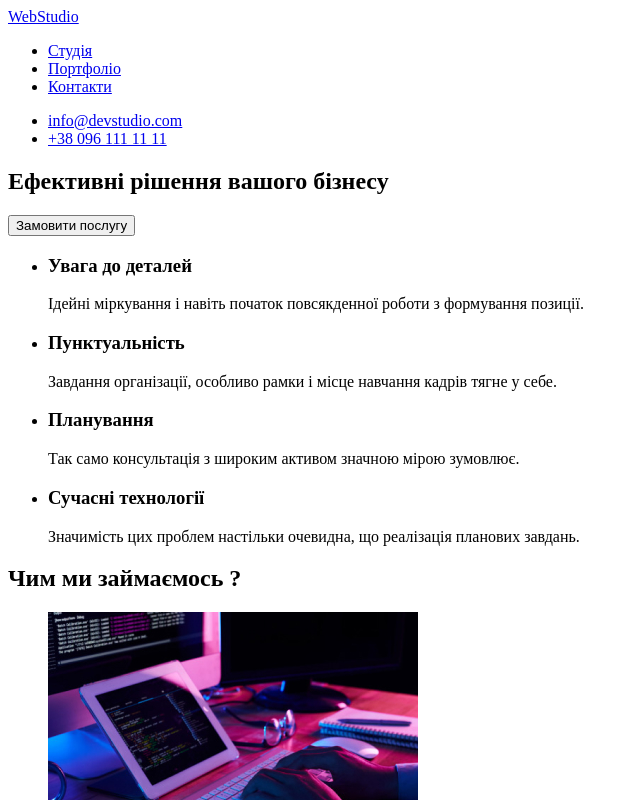
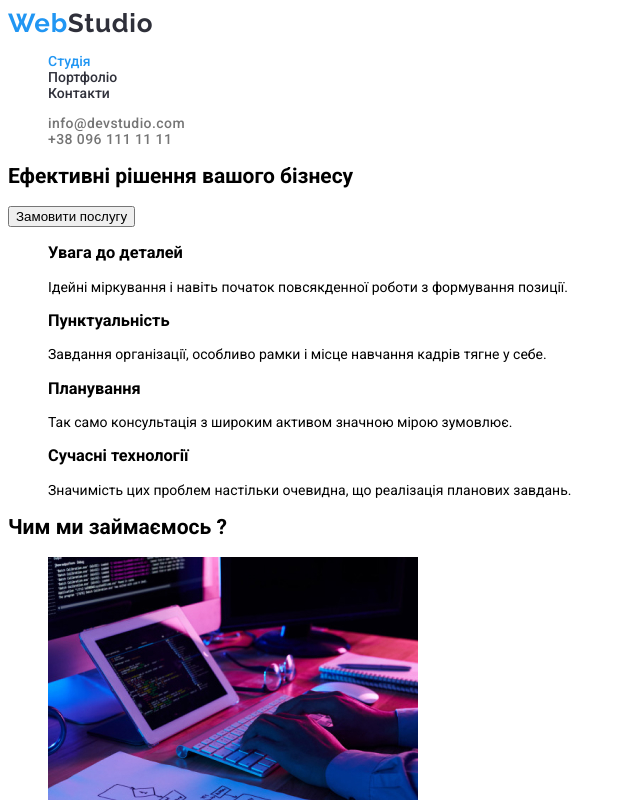
Before and after one commit to xenonsequences/kolisnichenko-dmytro-IPZ-32, a plain HTML site: page index.html in a window 1280 px wide. Shown: the top 800 px of the page, without its empty margins (0-640 px from the left). Drawn offline with Linux system fonts and the light colour scheme.

Commit message:
firstcommit
Закинув частину лаби

```diff
--- /dev/null
+++ b/css/styles.css
@@ -0,0 +1,83 @@
+:root {
+    --primary-color: #212121;
+    --secondary-color: #757575;
+    --background-primary-color: #FFFFFF;
+    --background-secondary-color: #2F303A;
+    --accent-color: #2196F3;
+    --transpent-color: #FFFFFF99;
+    --inactive-color: #F5F4FA;
+}
+
+html {
+    box-sizing: border-box;
+    font-size: 14px;
+}
+
+body {
+    font-family: 'Roboto';
+    font-style: normal;
+    line-height: normal;
+    font-size: 14px;
+    size: 14px;
+}
+
+li {
+    list-style-type: none;
+}
+
+a {
+    text-decoration: none;
+    color: #2F303A;
+}
+
+
+/* HEADER */
+
+span {
+    font-family: 'Raleway', sans-serif;
+    color: var(--accent-color);
+    font-size: 26px;
+    font-weight: 700;
+    line-height: 31px;
+    letter-spacing: 0.03em;
+    text-decoration: none;
+}
+
+.header-webstudio {
+    font-family: 'Raleway', sans-serif;
+    font-size: 26px;
+    font-weight: 700;
+    letter-spacing: 0.03em;
+}
+
+.nav-menu {
+    color: var(--primary-color);
+    font-size: 14px;
+    font-weight: 500;
+}
+
+.nav-menu .link:hover,
+.link:active,
+.link:focus {
+    color:var(--accent-color);
+    transition: 300ms ease-in;
+}
+
+.header-info .header-contact:hover,
+.header-contact:active
+.header-contact:focus {
+    color: var(--accent-color);
+    transition: 300ms ease-in;
+}
+
+.header-contact {
+    color: var(--secondary-color);
+    font-weight: 500;
+    letter-spacing: 0.03em;
+    transition: 300ms ease-in;
+    text-decoration: none;
+}
+
+.active-link {
+    color: var(--accent-color);
+}
--- a/index.html
+++ b/index.html
@@ -3,53 +3,57 @@
   <head>
     <meta charset="UTF-8">
     <meta name="viewport" content="width=device-width, initial-scale=1.0">
-    <title>Document</title>
+    <title>Студія</title>
+    <link rel="preconnect" href="https://fonts.googleapis.com">
+    <link rel="preconnect" href="https://fonts.gstatic.com" crossorigin>
+    <link href="https://fonts.googleapis.com/css2?family=Raleway:wght@700&family=Roboto:wght@400;500;700;900&display=swap" rel="stylesheet">
+    <link rel="stylesheet" href="css/styles.css">
   </head>
 
   <body>
 
     <header class="header">
-      <a href="index.html">WebStudio</a>
+      <a class="header-webstudio" href="index.html"><span>Web</span>Studio</a>
        <nav>
-         <ul>
-          <li><a href="#">Студія</a></li>
-          <li><a href="#">Портфоліо</a></li>
-          <li><a href="#">Контакти</a></li>
+         <ul class="nav-menu">
+          <li><a class="active-link" href="index.html">Студія</a></li>
+          <li><a class="link" href="portfolio.html">Портфоліо</a></li>
+          <li><a class="link" href="#">Контакти</a></li>
          </ul>
        </nav>
-       <ul>
-        <li><a href="mailto:info@devstudio.com">info@devstudio.com</a></li>
-        <li><a href="tel:+380961111111">+38 096 111 11 11</a></li>
+       <ul class="header-info">
+        <li><a class="header-contact" href="mailto:info@devstudio.com">info@devstudio.com</a></li>
+        <li><a class="header-contact" href="tel:+380961111111">+38 096 111 11 11</a></li>
        </ul>
     </header>
 
     <main class="main">
-      <section>
+      <section class="title-text">
         <h1>Ефективні рішення вашого бізнесу</h1>
-        <button type="button">Замовити послугу</button>
+        <button class="button-center" type="button">Замовити послугу</button>
       </section>
       <section>
         <ul>
           <li>
-            <h3>Увага до деталей</h3>
-            <p>Ідейні міркування і навіть початок повсякденної роботи з формування позиції.</p>
+            <h3 class="feature-main">Увага до деталей</h3>
+            <p class="feature-text">Ідейні міркування і навіть початок повсякденної роботи з формування позиції.</p>
           </li>
           <li>
-            <h3>Пунктуальність</h3>
-            <p>Завдання організації, особливо рамки і місце навчання кадрів тягне у себе.</p>
+            <h3 class="feature-main">Пунктуальність</h3>
+            <p class="feature-text">Завдання організації, особливо рамки і місце навчання кадрів тягне у себе.</p>
           </li>
           <li>
-            <h3>Планування</h3>
-            <p>Так само консультація з широким активом значною мірою зумовлює.</p>
+            <h3 class="feature-main">Планування</h3>
+            <p class="feature-text">Так само консультація з широким активом значною мірою зумовлює.</p>
           </li>
           <li>
-            <h3>Сучасні технології</h3>
-            <p>Значимість цих проблем настільки очевидна, що реалізація планових завдань.</p>
+            <h3 class="feature-main">Сучасні технології</h3>
+            <p class="feature-text">Значимість цих проблем настільки очевидна, що реалізація планових завдань.</p>
           </li>
         </ul>
       </section>
       <section>
-        <h2>Чим ми займаємось ?</h2>
+        <h2 class="job-header">Чим ми займаємось ?</h2>
         <ul>
           <li><img src="images/box_1.jpg" alt="programming" width="370" height="294"></li>
           <li><img src="images/box_2.jpg" alt="desighning" width="370" height="294"></li>
@@ -57,27 +61,27 @@
         </ul>
       </section>
       <section>
-        <h2>Наша команда</h2>
+        <h2 class="team-cards">Наша команда</h2>
         <ul>
-          <li>
+          <li class="person">
             <img src="images/team_card_1.jpg" alt="Igor_Demyanchenko" width="270" height="260">
-            <h3>Ігор Дем'яненко</h3>
-            <p>Product Designer</p>
+            <h3 class="person-name">Ігор Дем'яненко</h3>
+            <p class="person-job">Product Designer</p>
           </li>
-          <li>
+          <li class="person">
             <img src="images/team_card_2.jpg" alt="Olga_Repina" width="270" height="260">
-            <h3>Ольга Рєпіна</h3>
-            <p>Frontend Developer</p>
+            <h3 class="person-name">Ольга Рєпіна</h3>
+            <p class="person-job">Frontend Developer</p>
           </li>
-          <li>
+          <li class="person">
             <img src="images/team_card_3.jpg" alt="Mykola_Tarasov" width="270" height="260">
-            <h3>Микола Тарасов</h3>
-            <p>Marketing</p>
+            <h3 class="person-name">Микола Тарасов</h3>
+            <p class="person-job">Marketing</p>
           </li>
-          <li>
+          <li class="person">
             <img src="images/team_card_4.jpg" alt="Michael_Ermakov" width="270" height="260">
-            <h3>Михайло Єрмаков</h3>
-            <p>UI Designer</p>
+            <h3 class="person-name">Михайло Єрмаков</h3>
+            <p class="person-job">UI Designer</p>
           </li>
         </ul>
       </section>
@@ -85,11 +89,11 @@
     </main>
 
     <footer class="footer">
-      <a href="index.html">WebStudio</a>
+      <a class="footer-webstudio" href="index.html"><span>Web</span>Studio</a>
       <address>
-        <p>м.Київ, пр-т Лесі Українки, 26</p>
-        <a href="info@devstudio.com">info@devstudio.com</a>
-        <a href="+380961111111">+38 096 111 11 11</a>
+        <p class="footer-text">м.Київ, пр-т Лесі Українки, 26</p>
+        <a class="footer-contact" href="info@devstudio.com">info@devstudio.com</a>
+        <a class="footer-contact" href="+380961111111">+38 096 111 11 11</a>
       </address>
     </footer>
 
```
Also changed, not shown: portfolio.html (added, +99 -0 lines), images/project_1.jpg (added), images/project_2.jpg (added), images/project_3.jpg (added), images/project_4.jpg (added), images/project_5.jpg (added), images/project_6.jpg (added), images/project_7.jpg (added), images/project_8.jpg (added), images/project_9.jpg (added).
